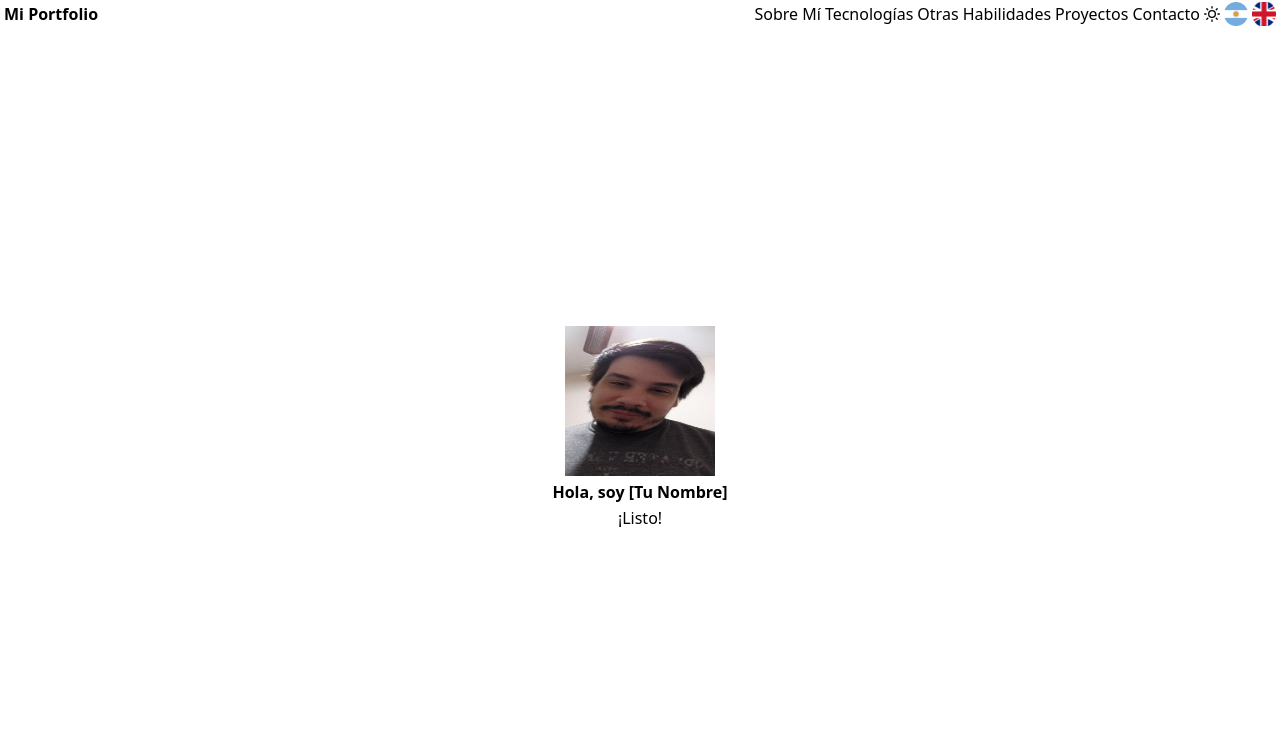
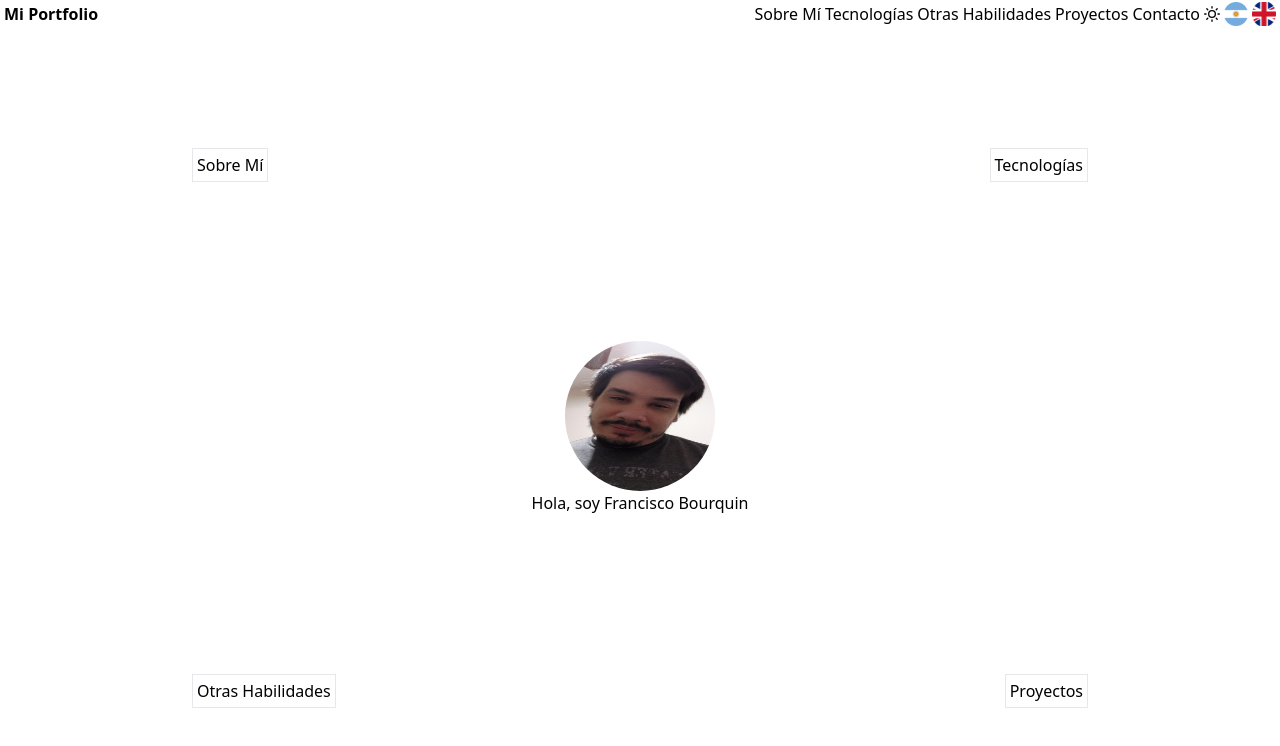
Before and after one commit to FranciscoBourquin/my-portfolio, a React (Vite) app: page / in a window 1280 px wide. Shown: the top 746 px of the page. Built offline with nearby package versions, Linux system fonts and the light colour scheme; the HTML template or start-up script is replaced by a standard one.

Commit message:
Elementos posicionados alrededor de la foto

```diff
--- a/package.json
+++ b/package.json
@@ -15,6 +15,7 @@
     "@emotion/react": "^11.13.3",
     "@emotion/styled": "^11.13.0",
     "framer-motion": "^11.11.8",
+    "prop-types": "^15.8.1",
     "react": "^18.3.1",
     "react-dom": "^18.3.1"
   },
--- a/src/App.jsx
+++ b/src/App.jsx
@@ -1,14 +1,61 @@
-import { Navbar } from "./components/Navbar"
-import {Container} from "./components/Container"
+import { useState } from "react";
+import { Navbar } from "./components/Navbar";
+import { AboutMe } from "./components/AboutMe";
+import { Technologies } from "./components/Technologies";
+import { OtherSkills } from "./components/OtherSkills";
+import { Projects } from "./components/Projects";
+import { Box } from "@chakra-ui/react";
+import { CountdownTimer } from "./components/CountdownTimer";
+
 function App() {
+  // Estado para controlar la visibilidad de los componentes
+  const [showComponents, setShowComponents] = useState(false);
+
+  const handleCountdownFinish = () => {
+    setShowComponents(true); // Muestra los componentes al finalizar el conteo
+  };
 
   return (
     <>
-      <Navbar/>
-      <Container/>
+      <Navbar />
+      <Box
+        display="flex"
+        justifyContent="center"
+        alignItems="center"
+        height="100vh"
+        position="relative"
+      >
+        {/* Mi Foto en el centro */}
+        <Box display="flex" flexDirection="column" alignItems="center">
+          <img
+            src="/yo.png"
+            alt="Mi foto"
+            style={{ borderRadius: '50%', width: '150px', height: '150px' }}
+          />
+          <h1>Hola, soy Francisco Bourquin</h1>
+          <CountdownTimer onFinish={handleCountdownFinish} />
+        </Box>
 
+        {/* Componentes distribuidos en forma de X alrededor de la foto */}
+        {showComponents && (
+          <>
+            <Box position="absolute" top="15%" left="15%">
+              <AboutMe />
+            </Box>
+            <Box position="absolute" top="15%" right="15%">
+              <Technologies />
+            </Box>
+            <Box position="absolute" bottom="15%" left="15%">
+              <OtherSkills />
+            </Box>
+            <Box position="absolute" bottom="15%" right="15%">
+              <Projects />
+            </Box>
+          </>
+        )}
+      </Box>
     </>
-  )
+  );
 }
 
-export default App
+export default App;
--- a/src/components/AboutMe.jsx
+++ b/src/components/AboutMe.jsx
@@ -1,5 +1,17 @@
+import { Box, Text } from "@chakra-ui/react";
+
 export const AboutMe = () => {
   return (
-    <div>AboutMe</div>
-  )
-}
+    <Box
+      borderWidth="1px"
+      borderRadius="md"
+      padding={4}
+      textAlign="center"
+      _hover={{ bg: "gray.200" }}
+      transition="background-color 0.2s"
+      cursor="pointer"
+    >
+      <Text fontSize="xl">Sobre Mí</Text>
+    </Box>
+  );
+};
--- a/src/components/Container.jsx
+++ /dev/null
@@ -1,45 +0,0 @@
-import { Box, Flex, Text, Image } from "@chakra-ui/react";
-import { useEffect, useState } from "react";
-import { AboutMe } from "./components/AboutMe";
-import {Technologies} from "./components/Technologies";
-import { OtherSkills } from "./components/OtherSkills";
-import { Projects } from "./components/Projects";
-
-export const Container = () => {
-  const [counter, setCounter] = useState(5);
-  const [showSections, setShowSections] = useState(false);
-
-  useEffect(() => {
-    if (counter > 0) {
-      const timer = setInterval(() => {
-        setCounter((prevCounter) => prevCounter - 1);
-      }, 1000);
-      return () => clearInterval(timer);
-    } else {
-      setShowSections(true);
-    }
-  }, [counter]);
-
-  return (
-    <Box h="100vh" w="100vw" position="relative" textAlign="center">
-      <Flex direction="column" align="center" justify="center" h="100%" position="relative">
-        <Image src="/yo.png" alt="Mi foto" borderRadius="full" boxSize="150px" />
-        <Text fontSize="3xl" fontWeight="bold" mt={4}>
-          Hola, soy [Tu Nombre]
-        </Text>
-        <Text fontSize="2xl" mt={2}>
-          {counter > 0 ? `Comenzamos en: ${counter}` : "¡Listo!"}
-        </Text>
-      </Flex>
-
-      {showSections && (
-        <>
-          <AboutMe />
-          <Technologies />
-          <OtherSkills />
-          <Projects />
-        </>
-      )}
-    </Box>
-  );
-};
--- /dev/null
+++ b/src/components/CountdownTimer.jsx
@@ -0,0 +1,23 @@
+import { useEffect, useState } from "react";
+import PropTypes from "prop-types";
+
+export const CountdownTimer = ({ onFinish }) => {
+  const [count, setCount] = useState(5);
+
+  useEffect(() => {
+    if (count > 0) {
+      const timer = setInterval(() => {
+        setCount((prev) => prev - 1);
+      }, 1000);
+      return () => clearInterval(timer);
+    } else {
+      onFinish();
+    }
+  }, [count, onFinish]);
+
+  return <div>{count > 0 ? count : ""}</div>;
+};
+
+CountdownTimer.propTypes = {
+  onFinish: PropTypes.func.isRequired,
+};
--- a/src/components/OtherSkills.jsx
+++ b/src/components/OtherSkills.jsx
@@ -1,5 +1,17 @@
+import { Box, Text } from "@chakra-ui/react";
+
 export const OtherSkills = () => {
   return (
-    <div>OtherSkills</div>
-  )
-}
+    <Box
+      borderWidth="1px"
+      borderRadius="md"
+      padding={4}
+      textAlign="center"
+      _hover={{ bg: "gray.200" }}
+      transition="background-color 0.2s"
+      cursor="pointer"
+    >
+      <Text fontSize="xl">Otras Habilidades</Text>
+    </Box>
+  );
+};
--- a/src/components/Projects.jsx
+++ b/src/components/Projects.jsx
@@ -1,5 +1,17 @@
+import { Box, Text } from "@chakra-ui/react";
+
 export const Projects = () => {
   return (
-    <div>Projects</div>
-  )
-}
+    <Box
+      borderWidth="1px"
+      borderRadius="md"
+      padding={4}
+      textAlign="center"
+      _hover={{ bg: "gray.200" }}
+      transition="background-color 0.2s"
+      cursor="pointer"
+    >
+      <Text fontSize="xl">Proyectos</Text>
+    </Box>
+  );
+};
--- a/src/components/Technologies.jsx
+++ b/src/components/Technologies.jsx
@@ -1,5 +1,17 @@
+import { Box, Text } from "@chakra-ui/react";
+
 export const Technologies = () => {
   return (
-    <div>Technologies</div>
-  )
-}
+    <Box
+      borderWidth="1px"
+      borderRadius="md"
+      padding={4}
+      textAlign="center"
+      _hover={{ bg: "gray.200" }}
+      transition="background-color 0.2s"
+      cursor="pointer"
+    >
+      <Text fontSize="xl">Tecnologías</Text>
+    </Box>
+  );
+};
```
Also changed, not shown: 1 other file (tests, documents, lock files or other folders).
